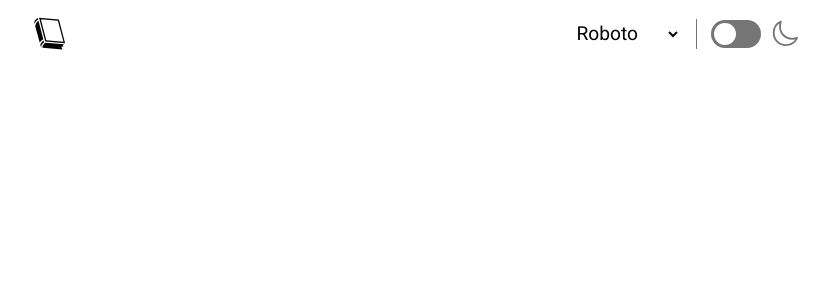
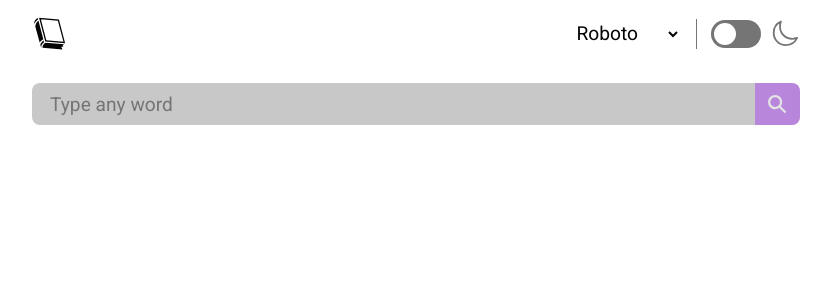
Before and after one commit to shakthi2003gh/Dictionary-website, a React (Vite) app: page / in a window 1280 px wide. Shown: the top 300 px of the page, without its empty margins (224-1055 px from the left). Built offline with nearby package versions, Linux system fonts and the light colour scheme.

Commit message:
Create search bar

```diff
--- a/src/App.tsx
+++ b/src/App.tsx
@@ -1,9 +1,14 @@
 import Header from "./layouts/header";
+import SearchBar from "./components/searchBar";
 
 function App() {
   return (
     <div className="container">
       <Header />
+
+      <main>
+        <SearchBar />
+      </main>
     </div>
   );
 }
--- /dev/null
+++ b/src/components/searchBar.tsx
@@ -0,0 +1,33 @@
+import { ChangeEvent, FormEvent, useState } from "react";
+import { IoSearchSharp } from "react-icons/io5";
+import { useSearch } from "../state";
+
+export default function SearchBar() {
+  const [value, setValue] = useState("");
+  const { setSearch } = useSearch();
+
+  const handleType = (e: ChangeEvent<HTMLInputElement>) => {
+    setValue(e.target.value);
+  };
+
+  const handleSumbit = (e: FormEvent<HTMLFormElement>) => {
+    e.preventDefault();
+
+    setSearch(value);
+  };
+
+  return (
+    <form className="search-bar" onSubmit={handleSumbit}>
+      <input
+        type="text"
+        placeholder="Type any word"
+        value={value}
+        onChange={handleType}
+      />
+
+      <button type="submit" disabled={!value.trim().length}>
+        <IoSearchSharp />
+      </button>
+    </form>
+  );
+}
--- a/src/state/index.tsx
+++ b/src/state/index.tsx
@@ -29,6 +29,12 @@ export function useFont() {
   const { font, fonts, setFont } = useContext(StateContext) as StateT;
 
   return { font, fonts, setFont };
+}
+
+export function useSearch() {
+  const { data, setSearch } = useContext(StateContext) as StateT;
+
+  return { data, setSearch };
 }
 
 export default function StateProvider({ children }: PropT): any {
--- a/src/styles/components/_index.scss
+++ b/src/styles/components/_index.scss
@@ -1,2 +1,3 @@
 @forward "themeToggle";
 @forward "fontDropDown";
+@forward "searchBar";
--- /dev/null
+++ b/src/styles/components/_searchBar.scss
@@ -0,0 +1,62 @@
+.search-bar {
+  display: flex;
+  align-items: center;
+  gap: 1rem;
+  padding: 0;
+  padding-left: 0.9rem;
+  border-radius: 8px;
+  background: var(--gray-300);
+  overflow: hidden;
+
+  input,
+  button {
+    border: none;
+    background: transparent;
+    outline: none;
+  }
+
+  input {
+    width: 100%;
+    padding-block: 0.5rem;
+    color: inherit;
+  }
+
+  button {
+    display: grid;
+    place-content: center;
+    font-size: 1.2rem;
+    padding: 0.5rem 0.6rem;
+    color: var(--white);
+    background-color: var(--primary-700);
+
+    &:disabled {
+      opacity: 0.5;
+    }
+  }
+
+  @media (hover: hover) {
+    button {
+      color: var(--primary-700);
+      background-color: transparent;
+
+      &:not(:disabled):is(:hover, :focus-visible) {
+        color: var(--white);
+        background-color: var(--primary-700);
+      }
+    }
+  }
+
+  @media (min-width: 500px) {
+    font-size: 1.2rem;
+    padding-left: 1rem;
+
+    input {
+      padding-block: 0.6rem;
+    }
+
+    button {
+      font-size: 1.4rem;
+      padding: 0.6rem 0.7rem;
+    }
+  }
+}
--- a/src/styles/index.scss
+++ b/src/styles/index.scss
@@ -6,6 +6,10 @@ body {
   min-height: 100dvh;
   color: var(--text);
   background: var(--bg);
+
+  main {
+    padding: 1rem;
+  }
 }
 
 .container {
```
